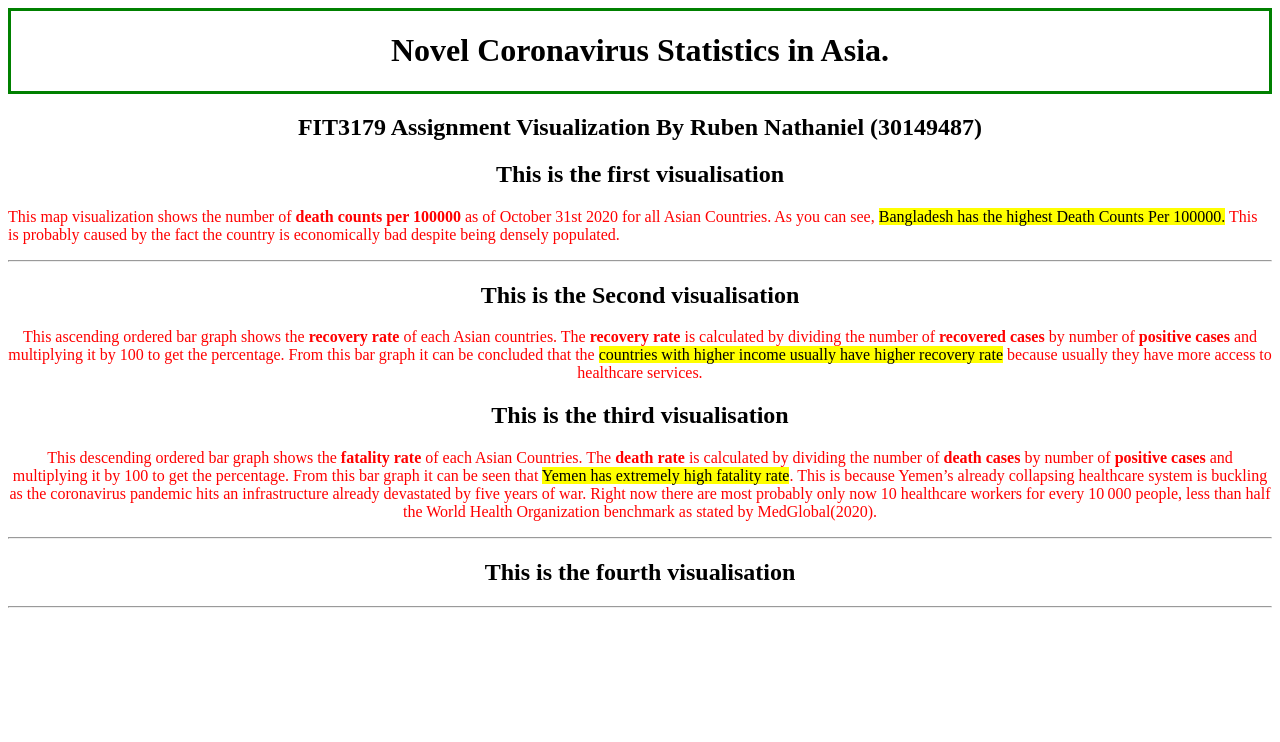
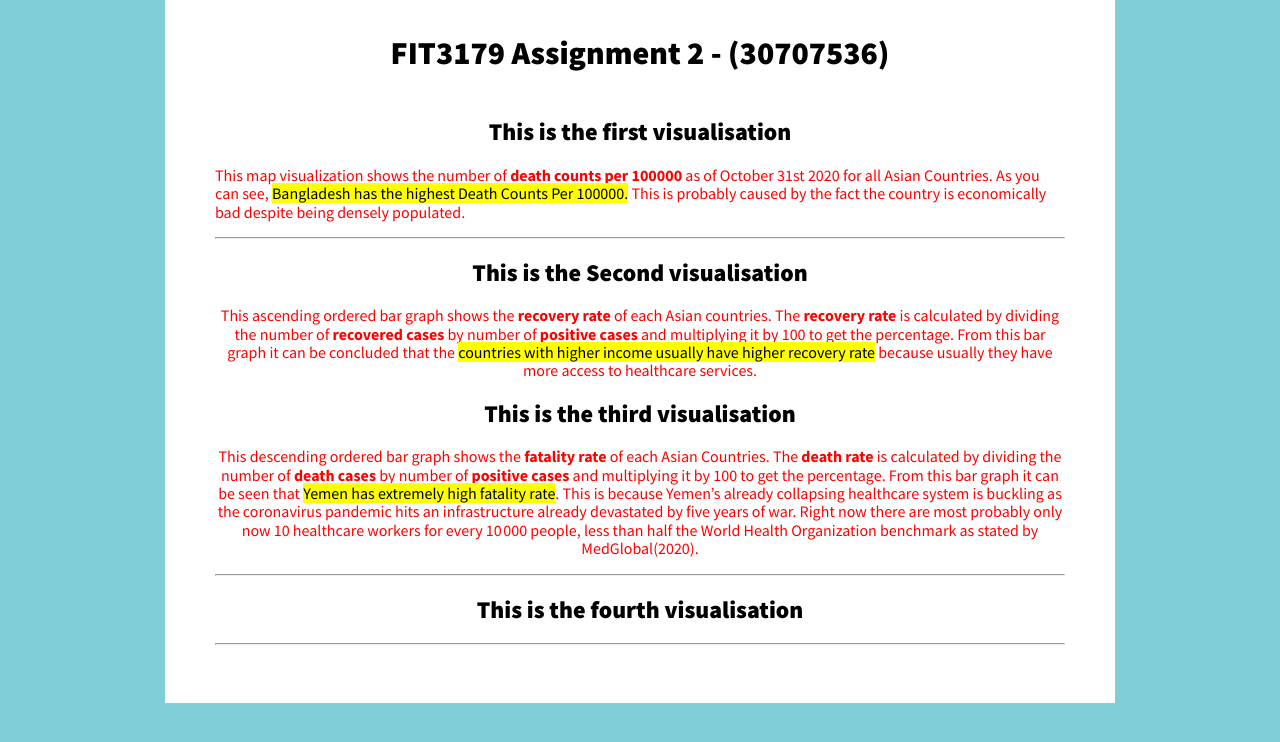
Before and after one commit to rthi0003/FIT3179, a plain HTML site: page index.html in a window 1280 px wide. Drawn offline with nearby package versions, Linux system fonts and the light colour scheme; a script that the page names is missing.

Commit message:
Update index.html

```diff
--- a/index.html
+++ b/index.html
@@ -1,28 +1,68 @@
 <!DOCTYPE html>
 <html>
 <head>
+  <title>Multiple Visualisations | Assignment2</title>
   <!-- Import Vega & Vega-Lite (does not have to be from CDN) -->
   <script src="https://cdn.jsdelivr.net/npm/vega@5"></script>
   <script src="https://cdn.jsdelivr.net/npm/vega-lite@4"></script>
   <!-- Import vega-embed -->
   <script src="https://cdn.jsdelivr.net/npm/vega-embed@6"></script>
+  <!-- Import pure.css -->
+  <link rel="stylesheet" href="https://unpkg.com/purecss@2.0.3/build/pure-min.css" integrity="sha384-cg6SkqEOCV1NbJoCu11+bm0NvBRc8IYLRGXkmNrqUBfTjmMYwNKPWBTIKyw9mHNJ" crossorigin="anonymous">
+  <meta name="viewport" content="width=device-width, initial-scale=1">
+  <!-- Google font -->
+  <link href="https://fonts.googleapis.com/css2?family=Source+Sans+Pro:wght@400;700;900&display=swap" rel="stylesheet">
 
-   <!-- CSS file -->
-  <link rel="stylesheet" type="text/css" href="style.css" media="all">
-
+<style>
+  *{
+      font-family: 'Source Sans Pro', sans-serif;
+    }
+    h1{
+      font-weight: 900;
+      text-align: center;
+    }
+    h2{
+      font-weight: 900;
+      text-align: center;
+    }
+     body{
+       background-color: #80ced6;
+     }
+     .page{
+       width: 850px;
+       background-color: white;
+       margin: auto;
+       padding: 50px;
+       padding-top: 35px;
+    }.vis-container{
+      width: 100%;
+    }
+    .description h2, h1{
+      margin-top:0px;
+    }
+    .description-right {
+      padding-left: 20px;
+    }
+    .description-left{
+      padding-right: 20px;
+    }
+    .pure-g{
+      margin-bottom: 25px;
+    }
+    .small-font{
+        font-size: 14px;
+    }
+</style>
 </head>
-<style>
-  .center {
-  text-align: center;
-  border: 3px solid green;
-  }
-  h2 {text-align: center;}
-</style>
 <body>
-<div class="center">
-  <h1>Novel Coronavirus Statistics in Asia.</h1>
-</div>
-<h2>FIT3179 Assignment Visualization By Ruben Nathaniel (30149487)</h2>
+<div class="page">
+<!-- pure grid group -->
+    <div class="pure-g">
+      <div class="pure-u-1-1">
+        <h1>FIT3179 Assignment 2 - (30707536)</h1>
+      </div>
+    </div>
+  <!-- end pure grid group -->
 
 
 <h2>This is the first visualisation</h2>
```
